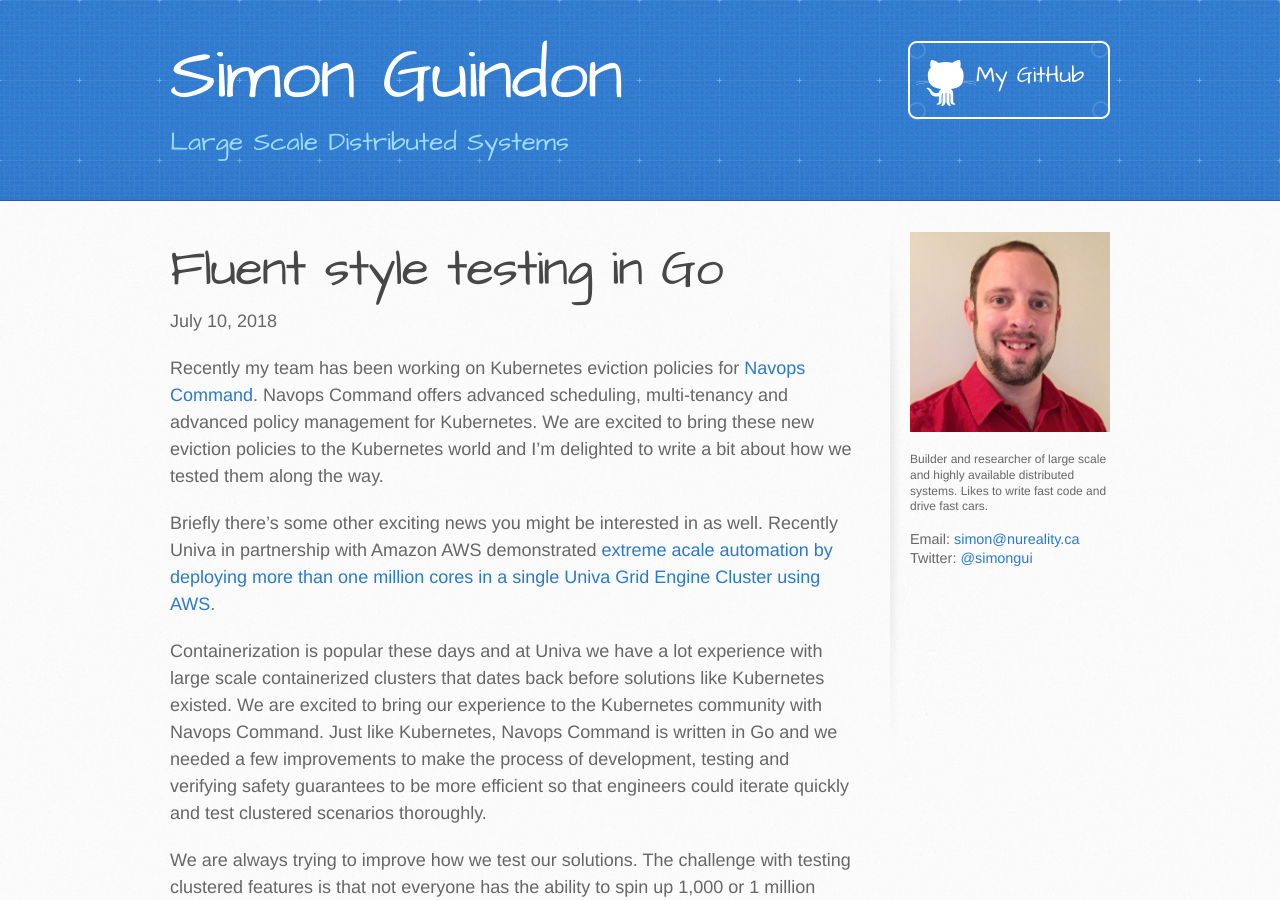
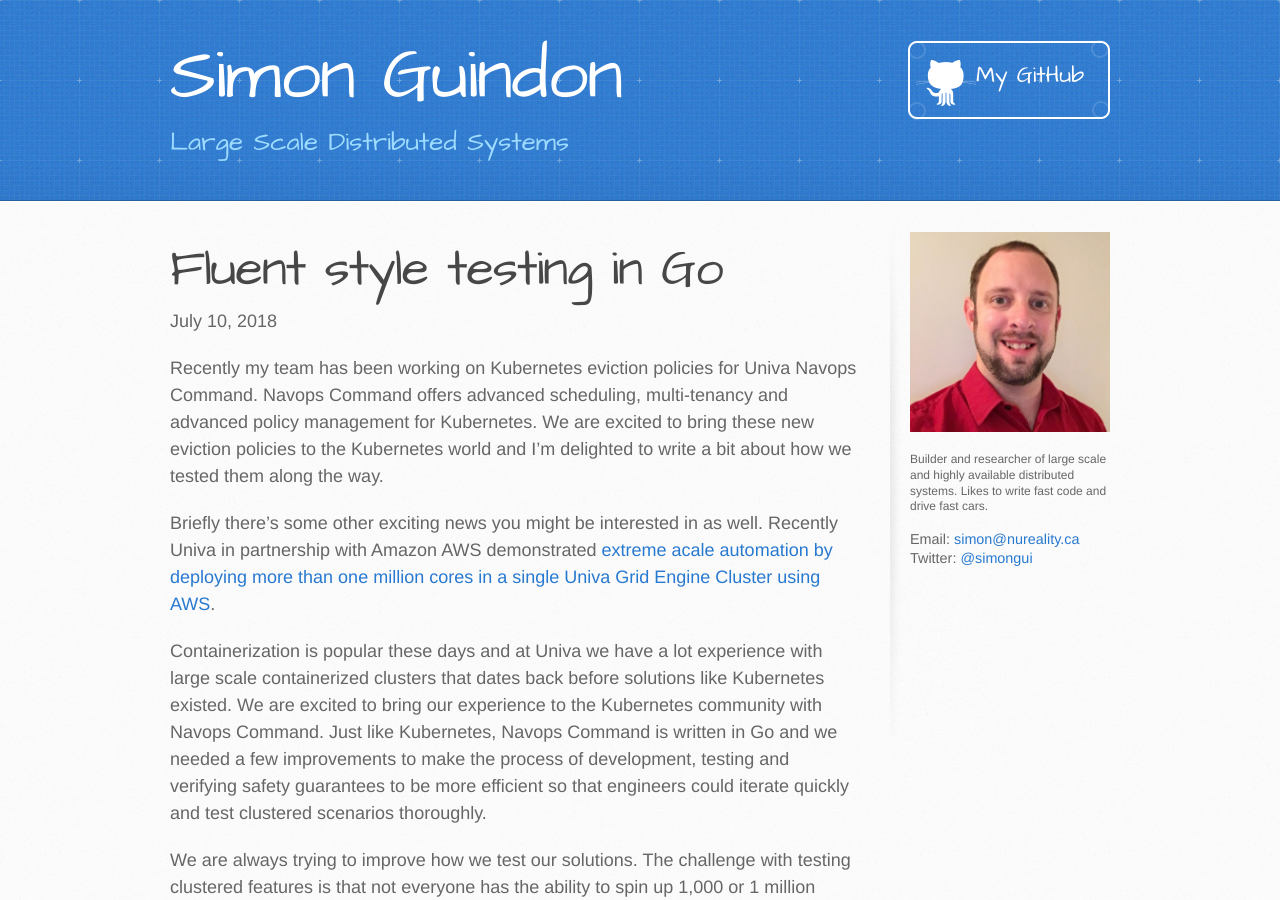
Before and after one commit to simongui/simongui.github.io, a Jekyll site: the page built from _posts/2018-07-10-fluent-style-testing-in-go.markdown, in a window 1280 px wide and 900 px high. Built offline with Jekyll 4.4.1, drawn with Linux system fonts in a browser that asks for light colours.

Commit message:
Updated Univa links

```diff
--- a/_posts/2018-07-10-fluent-style-testing-in-go.markdown
+++ b/_posts/2018-07-10-fluent-style-testing-in-go.markdown
@@ -3,9 +3,9 @@
 title: Fluent style testing in Go
 draft: false
 ---
-Recently my team has been working on Kubernetes eviction policies for [Navops Command](https://www.univa.com/products/navops.php). Navops Command offers advanced scheduling, multi-tenancy and advanced policy management for Kubernetes. We are excited to bring these new eviction policies to the Kubernetes world and I'm delighted to write a bit about how we tested them along the way.
+Recently my team has been working on Kubernetes eviction policies for Univa Navops Command. Navops Command offers advanced scheduling, multi-tenancy and advanced policy management for Kubernetes. We are excited to bring these new eviction policies to the Kubernetes world and I'm delighted to write a bit about how we tested them along the way.
 
-Briefly there's some other exciting news you might be interested in as well. Recently Univa in partnership with Amazon AWS demonstrated [extreme acale automation by deploying more than one million cores in a single Univa Grid Engine Cluster using AWS](https://blogs.univa.com/2018/06/univa-demonstrates-extreme-scale-automation-by-deploying-more-than-one-million-cores-in-a-single-univa-grid-engine-cluster-using-aws/).
+Briefly there's some other exciting news you might be interested in as well. Recently Univa in partnership with Amazon AWS demonstrated [extreme acale automation by deploying more than one million cores in a single Univa Grid Engine Cluster using AWS]([https://blogs.univa.com/2018/06/univa-demonstrates-extreme-scale-automation-by-deploying-more-than-one-million-cores-in-a-single-univa-grid-engine-cluster-using-aws/](https://www.businesswire.com/news/home/20180627006040/en/Univa-Demonstrates-Extreme-Scale-Automation-by-Deploying-More-Than-One-Million-Cores-in-a-Single-Cluster-Using-AWS)).
 
 Containerization is popular these days and at Univa we have a lot experience with large scale containerized clusters that dates back before solutions like Kubernetes existed. We are excited to bring our experience to the Kubernetes community with Navops Command. Just like Kubernetes, Navops Command is written in Go and we needed a few improvements to make the process of development, testing and verifying safety guarantees to be more efficient so that engineers could iterate quickly and test clustered scenarios thoroughly.
 
```
